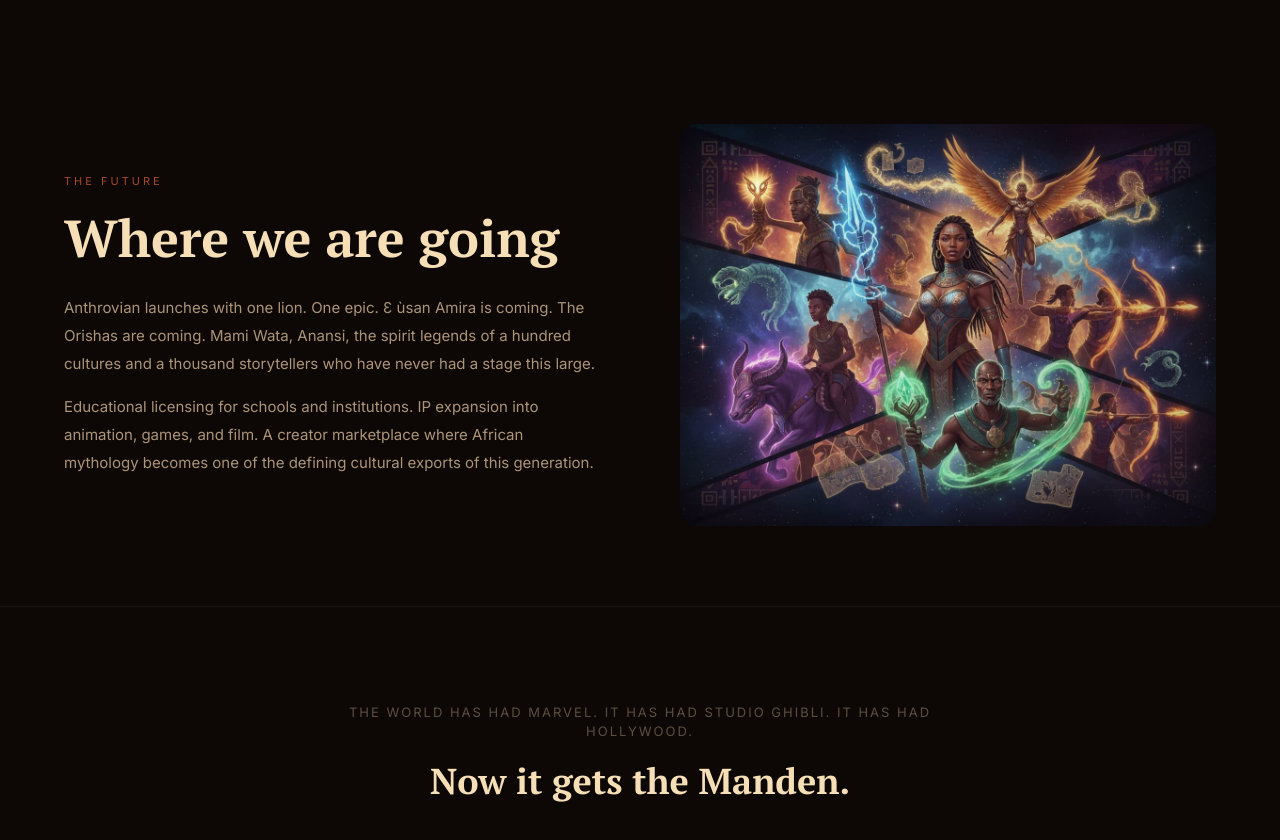
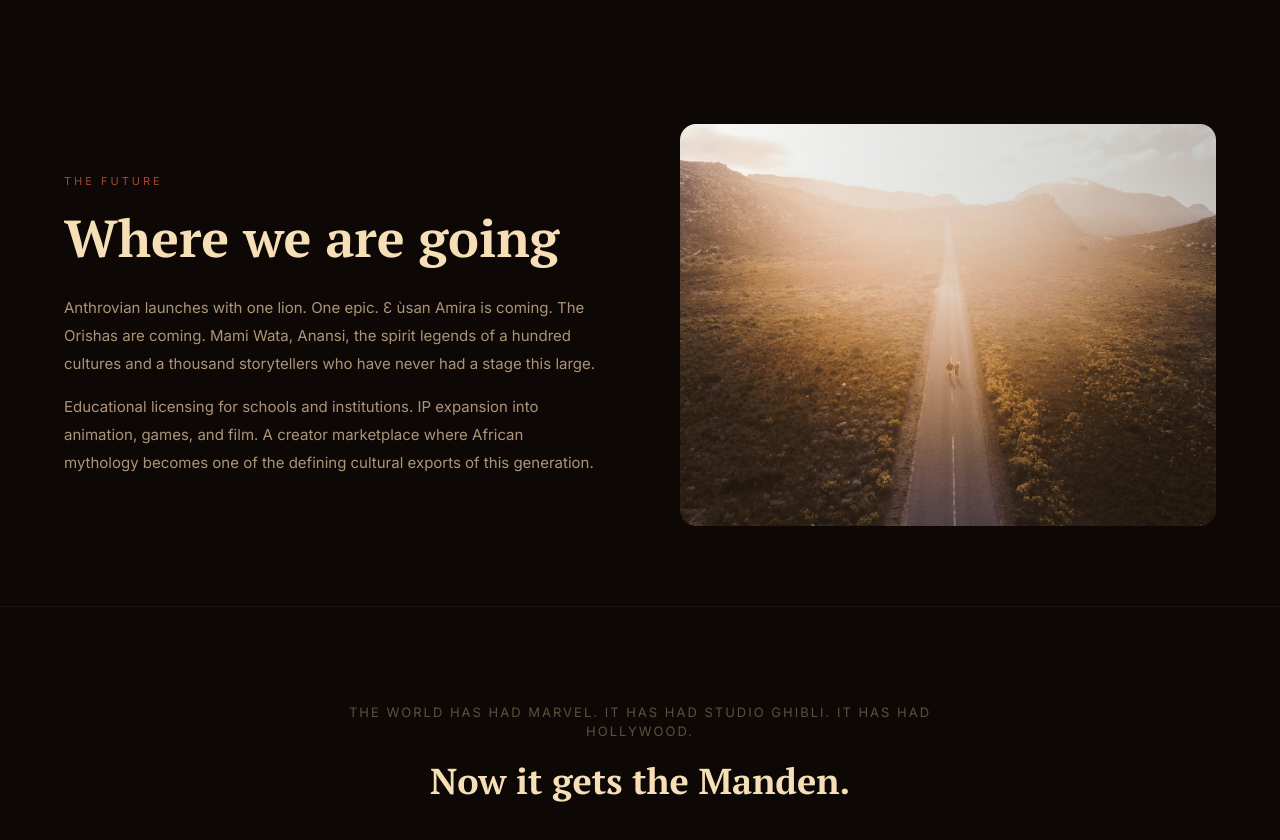
Before and after one commit to new-anthrovian/anthrovian_core_frontend, a Next.js app: page /about in a window 1280 px wide. Shown: the part 4020-4860 px from the top of the page. Built offline with nearby package versions, Linux system fonts and the light colour scheme.

Commit message:
feat: update AboutPage image source to journey.jpg and add corresponding image asset

```diff
--- a/app/about/AboutPage.tsx
+++ b/app/about/AboutPage.tsx
@@ -346,7 +346,7 @@
           {/* Image */}
           <motion.div variants={fadeInUp} className="order-1 md:order-2 relative rounded-2xl overflow-hidden aspect-[4/3]">
             <Image
-              src="/the-future.jpg"
+              src="/journey.jpg"
               alt="African mythological warrior in vivid digital art"
               fill
               className="object-cover object-center"
```
Also changed, not shown: public/journey.jpg (added).
